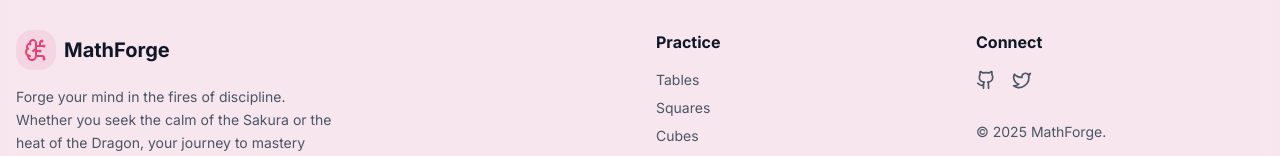
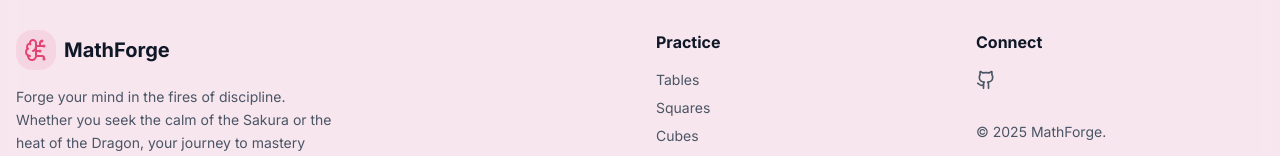
Before and after one commit to Ansul-S/mathforge-live, a Next.js app: page / in a window 1280 px wide. Shown: the part 917-1073 px from the top of the page. Built offline with nearby package versions, Linux system fonts and the light colour scheme.

Commit message:
chore: remove twitter icon and update github link

```diff
--- a/components/layout/Footer.tsx
+++ b/components/layout/Footer.tsx
@@ -59,12 +59,10 @@ export function Footer() {
                     <div className="space-y-4">
                         <h3 className={cn("font-bold", textPrimary)}>Connect</h3>
                         <div className="flex gap-4">
-                            <a href="#" className={cn("transition-colors", textSecondary, hoverColor)}>
+                            <a href="https://github.com/Ansul-S" target="_blank" rel="noopener noreferrer" className={cn("transition-colors", textSecondary, hoverColor)}>
                                 <Github className="h-5 w-5" />
                             </a>
-                            <a href="#" className={cn("transition-colors", textSecondary, hoverColor)}>
-                                <Twitter className="h-5 w-5" />
-                            </a>
+
                         </div>
                         <p className={cn("text-sm pt-4", textSecondary)}>
                             © {new Date().getFullYear()} MathForge.
```
